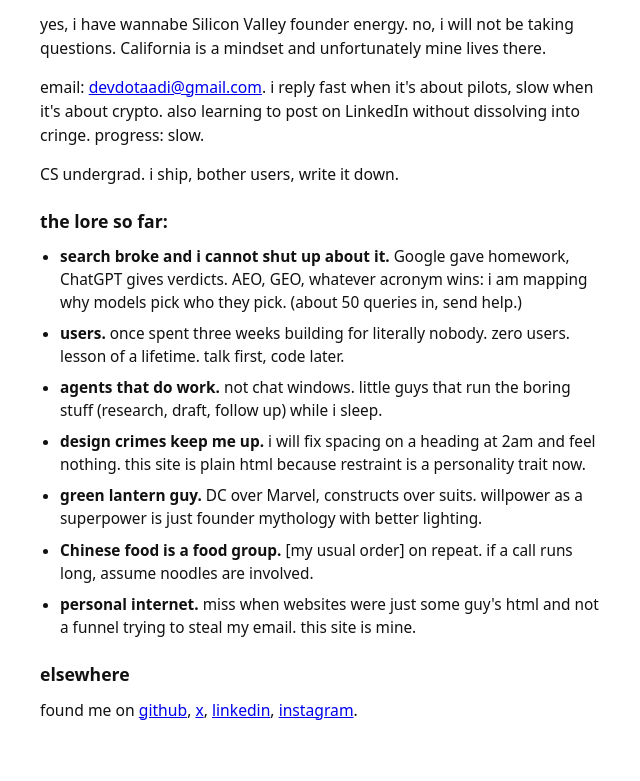
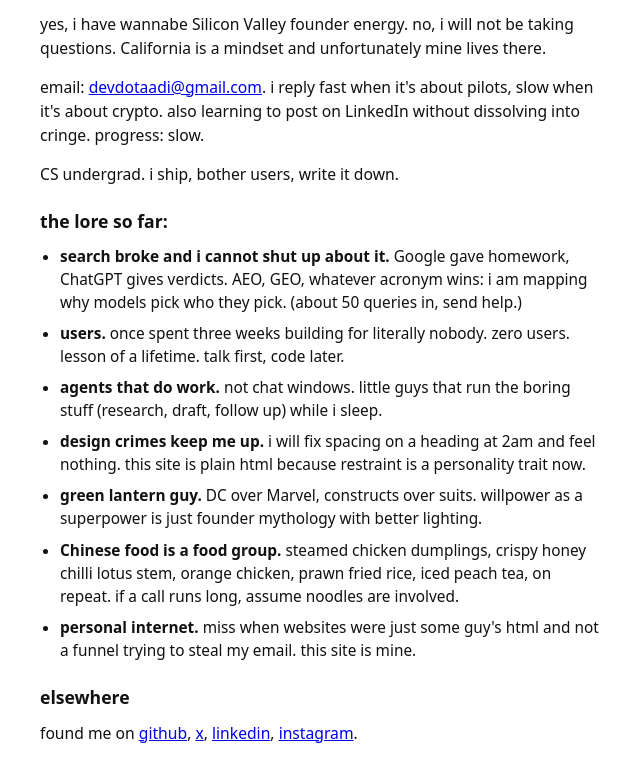
Before and after one commit to DevDotAadi/PersonalSite, a website built with Vite: page index.html in a window 1280 px wide. Shown: the part 603-1384 px from the top of the page, without its empty margins (0-640 px from the left). Built offline with nearby package versions, Linux system fonts and the light colour scheme.

Commit message:
Fill in Chinese food order, drop placeholders

```diff
--- a/index.html
+++ b/index.html
@@ -76,7 +76,7 @@
         <li><strong>agents that do work.</strong> not chat windows. little guys that run the boring stuff (research, draft, follow up) while i sleep.</li>
         <li><strong>design crimes keep me up.</strong> i will fix spacing on a heading at 2am and feel nothing. this site is plain html because restraint is a personality trait now.</li>
         <li><strong>green lantern guy.</strong> DC over Marvel, constructs over suits. willpower as a superpower is just founder mythology with better lighting.</li>
-        <li><strong>Chinese food is a food group.</strong> [my usual order] on repeat. if a call runs long, assume noodles are involved.</li>
+        <li><strong>Chinese food is a food group.</strong> steamed chicken dumplings, crispy honey chilli lotus stem, orange chicken, prawn fried rice, iced peach tea, on repeat. if a call runs long, assume noodles are involved.</li>
         <li><strong>personal internet.</strong> miss when websites were just some guy's html and not a funnel trying to steal my email. this site is mine.</li>
       </ul>
 
```
Also changed, not shown: elsewhere.html (+1 -1 lines).
